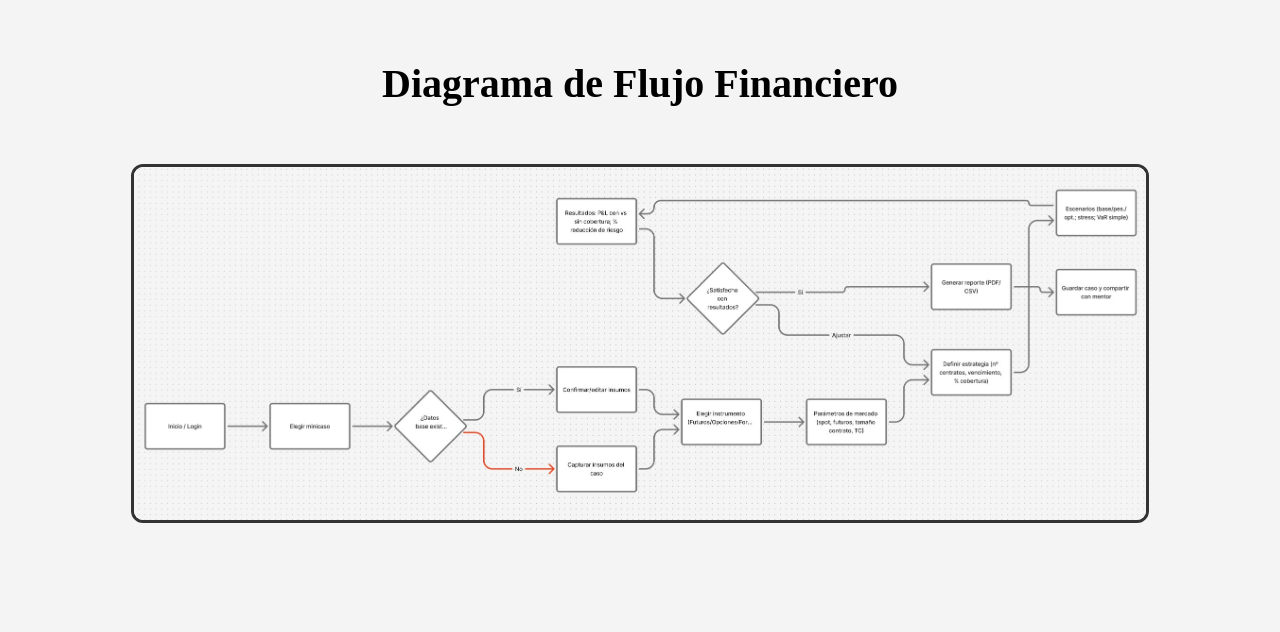
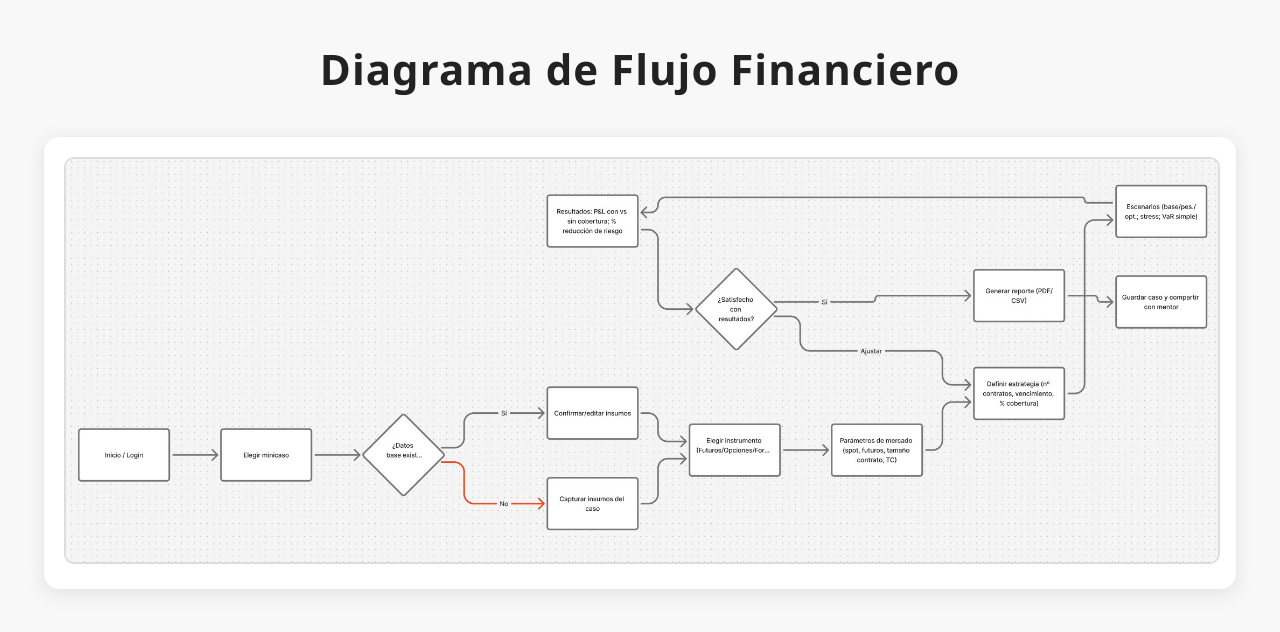
Before and after one commit to yessikarc/tarea-cloud-azure-nginx, a plain HTML site: page index.html in a window 1280 px wide. Drawn offline with Linux system fonts and the light colour scheme.

Commit message:
Update index.html

```diff
--- a/index.html
+++ b/index.html
@@ -1,18 +1,48 @@
 <!DOCTYPE html>
-<html>
+<html lang="es">
 <head>
     <meta charset="UTF-8">
     <title>Diagrama de Flujo Financiero</title>
+    <style>
+        body {
+            background-color: #f8f8f8;
+            font-family: "Segoe UI", Arial, sans-serif;
+            text-align: center;
+            margin: 0;
+            padding: 0;
+        }
+
+        h1 {
+            margin-top: 40px;
+            font-size: 42px;
+            color: #222;
+            letter-spacing: 1px;
+        }
+
+        .contenedor {
+            margin: 40px auto;
+            max-width: 90%;
+            padding: 20px;
+            background: white;
+            border-radius: 15px;
+            box-shadow: 0px 4px 20px rgba(0, 0, 0, 0.1);
+        }
+
+        img {
+            width: 100%;
+            height: auto;
+            border-radius: 10px;
+            border: 2px solid #ddd;
+        }
+    </style>
 </head>
-<body style="text-align:center; background-color:#f4f4f4;">
+<body>
 
-    <h1 style="margin-top: 60px; font-size: 40px;">
-        Diagrama de Flujo Financiero
-    </h1>
+    <h1>Diagrama de Flujo Financiero</h1>
 
-    <img src="img/Diagrama de Flujo Financiero - Mx.jpg"
-         alt="Imagen financiera"
-         style="margin-top: 30px; max-width:80%; height:auto; border:3px solid #333; border-radius:12px;">
+    <div class="contenedor">
+        <img src="img/Diagrama de Flujo Financiero - Mx.jpg" alt="Diagrama financiero">
+    </div>
 
 </body>
 </html>
```
